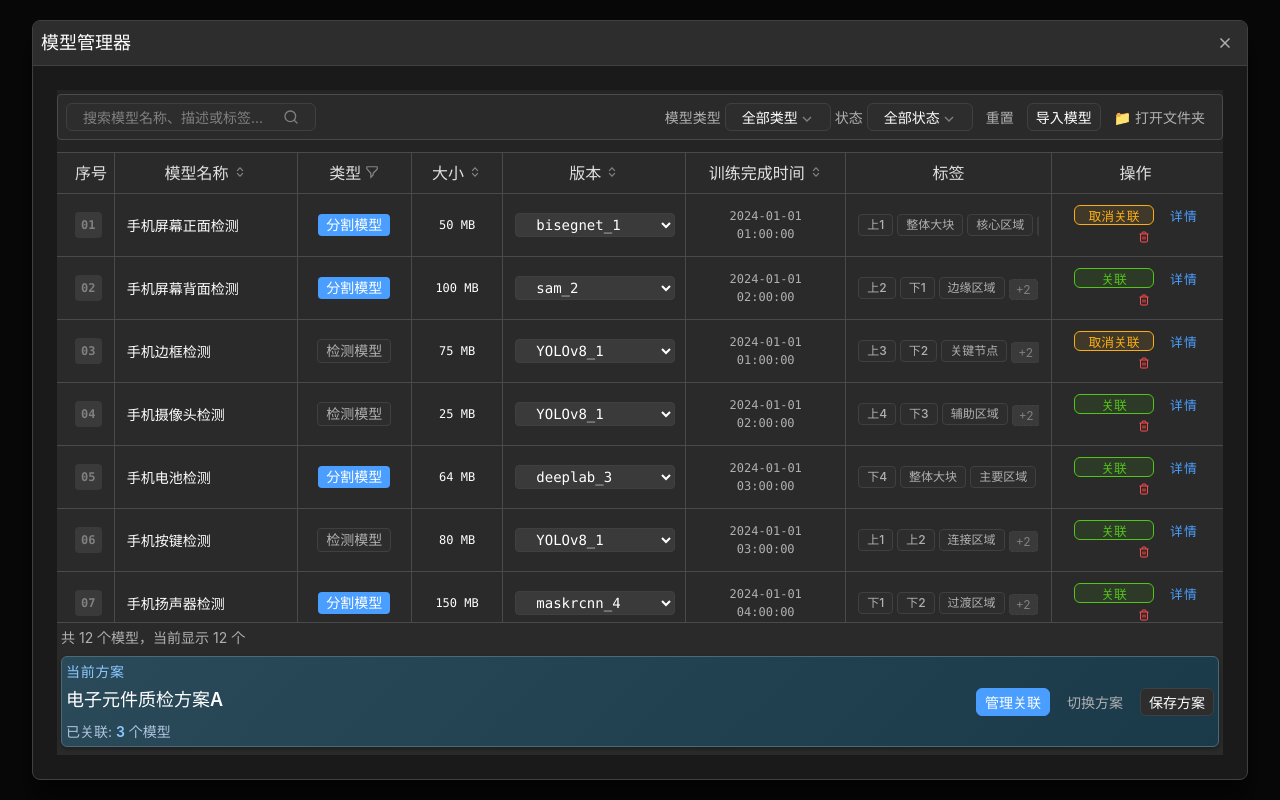
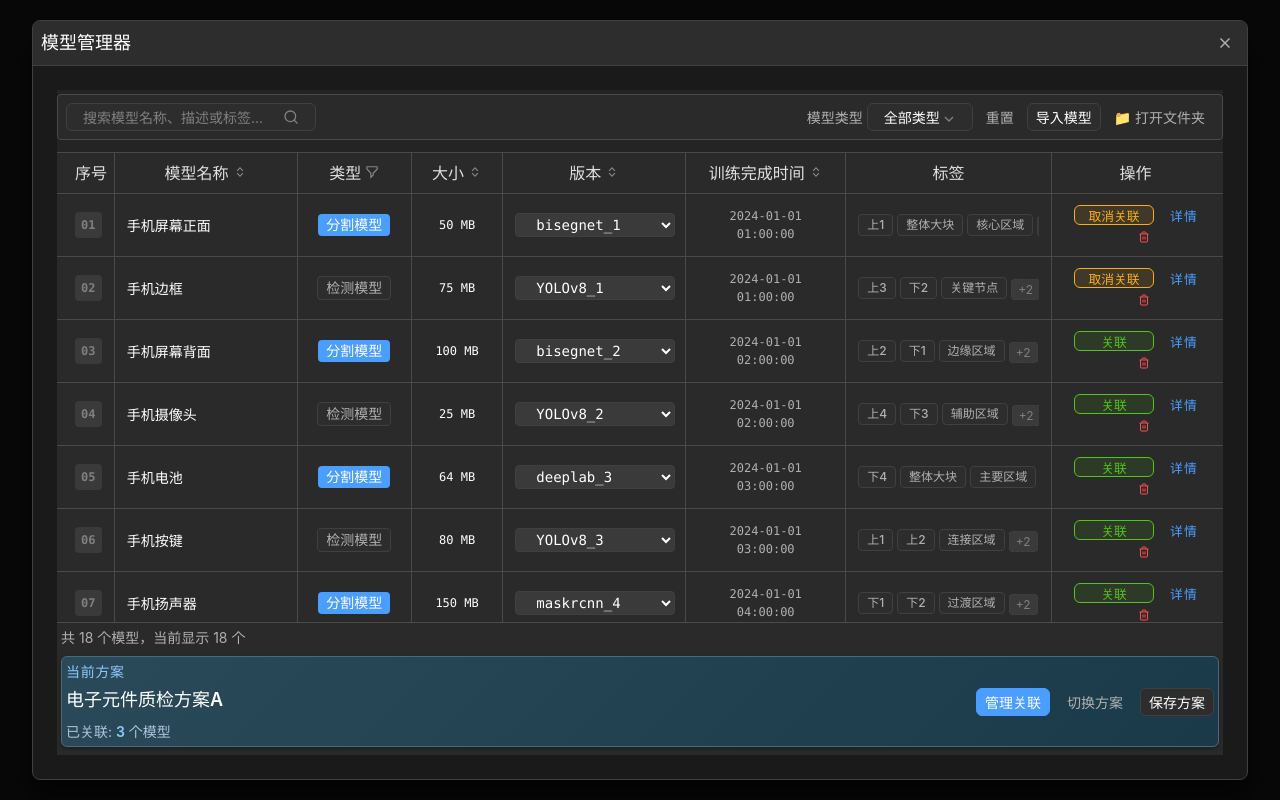
Before and after one commit to PykeW/Model-package-manager, a React (Vite) app: page / in a window 1280 px wide. Built offline with nearby package versions, Linux system fonts and the light colour scheme.

Commit message:
删除模型管理界面中的状态筛选器及相关字段，简化筛选功能，优化代码结构，提升界面简洁性和维护性

```diff
--- a/src/components/ModelForm/ModelForm.tsx
+++ b/src/components/ModelForm/ModelForm.tsx
@@ -26,7 +26,6 @@ export const ModelForm: React.FC<ModelFormProps> = ({
   const [formData, setFormData] = useState<ModelFormData>({
     name: model?.name || '',
     type: model?.type || 'segmentation',
-    status: model?.status || 'active',
     tags: model?.tags || [],
     metadata: {
       framework: model?.metadata.framework || '',
@@ -79,11 +78,7 @@ export const ModelForm: React.FC<ModelFormProps> = ({
     { value: 'detection', label: '检测模型' }
   ];
 
-  const statusOptions = [
-    { value: 'active', label: '活跃' },
-    { value: 'archived', label: '归档' },
-    { value: 'deprecated', label: '废弃' }
-  ];
+
 
   const frameworkOptions = [
     { value: 'PyTorch', label: 'PyTorch' },
@@ -120,14 +115,7 @@ export const ModelForm: React.FC<ModelFormProps> = ({
               />
             </div>
 
-            <div className={styles.formGroup}>
-              <label className={styles.label}>状态</label>
-              <Select
-                value={formData.status}
-                onChange={(value) => setFormData({...formData, status: value as any})}
-                options={statusOptions}
-              />
-            </div>
+
           </div>
         </div>
 
--- a/src/components/ModelManager/ModelFilter.tsx
+++ b/src/components/ModelManager/ModelFilter.tsx
@@ -3,7 +3,7 @@
  */
 
 import React from 'react';
-import type { ModelFilter as ModelFilterType, ModelType, ModelStatus } from '../../types';
+import type { ModelFilter as ModelFilterType, ModelType } from '../../types';
 import { Input, Select, Button } from '../UI';
 import styles from './ModelFilter.module.css';
 
@@ -35,12 +35,7 @@ export const ModelFilter: React.FC<ModelFilterProps> = ({
     });
   };
 
-  const handleStatusChange = (value: string) => {
-    onFilterChange({
-      ...filter,
-      status: value ? value as ModelStatus : undefined
-    });
-  };
+
 
   const handleSearchChange = (value: string) => {
     onSearchChange(value);
@@ -52,12 +47,7 @@ export const ModelFilter: React.FC<ModelFilterProps> = ({
     { value: 'detection', label: '检测模型' }
   ];
 
-  const statusOptions = [
-    { value: '', label: '全部状态' },
-    { value: 'active', label: '活跃' },
-    { value: 'archived', label: '归档' },
-    { value: 'deprecated', label: '废弃' }
-  ];
+
 
   return (
     <div className={[styles.filterContainer, className].filter(Boolean).join(' ')}>
@@ -82,15 +72,7 @@ export const ModelFilter: React.FC<ModelFilterProps> = ({
           />
         </div>
 
-        <div className={styles.filterGroup}>
-          <label className={styles.filterLabel}>状态</label>
-          <Select
-            value={filter.status || ''}
-            onChange={handleStatusChange}
-            options={statusOptions}
-            className={styles.filterSelect}
-          />
-        </div>
+
 
         <Button
           onClick={onReset}
--- a/src/components/ModelTable/ModelTable.tsx
+++ b/src/components/ModelTable/ModelTable.tsx
@@ -2,7 +2,7 @@
  * ModelTable组件 - 模型表格展示
  */
 
-import React, { useState, useEffect } from 'react';
+import React, { useState, useEffect, useCallback } from 'react';
 import type { Model, ModelSort, TableColumn, ModelAssociationType } from '../../types';
 import { Table, Tag, Tooltip } from '../UI';
 import { formatFileSize, formatDate } from '../../utils';
@@ -42,15 +42,11 @@ const generateVersionOptions = (model: Model): VersionOption[] => {
 
   const options: VersionOption[] = [];
 
-  // 根据模型类型选择基础模型列表
-  const segmentationModels = ['bisegnet', 'sam', 'deeplab', 'maskrcnn', 'unet'];
-  const detectionModels = ['YOLOv8', 'YOLOv11', 'fasterrcnn'];
+  // 根据当前模型的实际基础模型来生成选项
+  const { baseModel } = parsed;
 
-  const baseModels = model.type === 'segmentation' ? segmentationModels : detectionModels;
-
-  // 生成8个连续序号的版本选项，但只在同类型模型内循环
+  // 生成8个连续序号的版本选项，使用相同的基础模型
   for (let i = 1; i <= 8; i++) {
-    const baseModel = baseModels[(i - 1) % baseModels.length]; // 在同类型内循环使用基础模型
     const version = `${baseModel}_${i}`;
     options.push({
       value: version,
@@ -77,21 +73,32 @@ export const ModelTable: React.FC<ModelTableProps> = ({
   const [activeFilters, setActiveFilters] = useState<Record<string, string[]>>({});
   const [modelVersions, setModelVersions] = useState<Record<string, string>>({});
 
+  // 检查模型是否已关联
+  const isModelAssociated = useCallback((modelId: string): boolean => {
+    return associations.some(assoc => assoc.modelId === modelId && assoc.isEnabled);
+  }, [associations]);
+
   // 当models数据变化时，更新filteredModels和版本状态
   useEffect(() => {
-    setFilteredModels(models);
+    // 对模型进行排序：已关联的模型排在前面
+    const sortedModels = [...models].sort((a, b) => {
+      const aAssociated = isModelAssociated(a.id);
+      const bAssociated = isModelAssociated(b.id);
+
+      if (aAssociated && !bAssociated) return -1; // a已关联，b未关联，a排在前面
+      if (!aAssociated && bAssociated) return 1;  // a未关联，b已关联，b排在前面
+      return 0; // 都关联或都未关联，保持原有顺序
+    });
+
+    setFilteredModels(sortedModels);
+
     // 初始化每个模型的版本状态
     const initialVersions: Record<string, string> = {};
     models.forEach(model => {
       initialVersions[model.id] = model.version;
     });
     setModelVersions(initialVersions);
-  }, [models]);
-
-  // 检查模型是否已关联
-  const isModelAssociated = (modelId: string): boolean => {
-    return associations.some(assoc => assoc.modelId === modelId && assoc.isEnabled);
-  };
+  }, [models, associations, isModelAssociated]);
 
   // 处理版本切换
   const handleVersionChange = (modelId: string, newVersion: string) => {
--- a/src/data/mockModels.ts
+++ b/src/data/mockModels.ts
@@ -8,7 +8,7 @@ import type { Model } from '../types';
 export const mockModels: Model[] = [
   {
     id: 'model-1',
-    name: '手机屏幕正面检测',
+    name: '手机屏幕正面',
     type: 'segmentation',
     version: 'bisegnet_1',
     timestamp: new Date('2024-12-15T09:30:00'),
@@ -37,9 +37,9 @@ export const mockModels: Model[] = [
   },
   {
     id: 'model-2',
-    name: '手机屏幕背面检测',
+    name: '手机屏幕背面',
     type: 'segmentation',
-    version: 'sam_2',
+    version: 'bisegnet_2', // 使用相同基础模型
     timestamp: new Date('2024-12-10T16:45:00'),
     trainingCompletedAt: new Date('2024-12-10T15:30:00'),
     tags: ['上2', '下1', '边缘区域', '摄像头区域', '指纹识别'],
@@ -59,9 +59,9 @@ export const mockModels: Model[] = [
   },
   {
     id: 'model-3',
-    name: '手机边框检测',
+    name: '手机边框',
     type: 'detection',
-    version: 'YOLOv8_1',
+    version: 'YOLOv8_1', // 改回检测模型的基础模型
     timestamp: new Date('2024-12-08T11:20:00'),
     trainingCompletedAt: new Date('2024-12-08T10:15:00'),
     tags: ['上3', '下2', '关键节点', '金属边框', '塑料边框'],
@@ -81,7 +81,7 @@ export const mockModels: Model[] = [
   },
   {
     id: 'model-4',
-    name: '手机摄像头检测',
+    name: '手机摄像头',
     type: 'detection',
     version: 'YOLOv8_2',
     timestamp: new Date('2024-12-05T14:15:00'),
@@ -103,7 +103,7 @@ export const mockModels: Model[] = [
   },
   {
     id: 'model-5',
-    name: '手机电池检测',
+    name: '手机电池',
     type: 'segmentation',
     version: 'deeplab_3',
     timestamp: new Date('2024-12-01T10:30:00'),
@@ -125,7 +125,7 @@ export const mockModels: Model[] = [
   },
   {
     id: 'model-6',
-    name: '手机按键检测',
+    name: '手机按键',
     type: 'detection',
     version: 'YOLOv8_3',
     timestamp: new Date('2024-11-28T13:45:00'),
@@ -147,7 +147,7 @@ export const mockModels: Model[] = [
   },
   {
     id: 'model-7',
-    name: '手机扬声器检测',
+    name: '手机扬声器',
     type: 'segmentation',
     version: 'maskrcnn_4',
     timestamp: new Date('2024-11-25T08:20:00'),
@@ -169,7 +169,7 @@ export const mockModels: Model[] = [
   },
   {
     id: 'model-8',
-    name: '手机充电口检测',
+    name: '手机充电口',
     type: 'detection',
     version: 'YOLOv8_4',
     timestamp: new Date('2024-11-20T15:10:00'),
@@ -191,7 +191,7 @@ export const mockModels: Model[] = [
   },
   {
     id: 'model-9',
-    name: '平板屏幕正面检测',
+    name: '平板屏幕正面',
     type: 'segmentation',
     version: 'unet_5',
     timestamp: new Date('2024-11-15T12:30:00'),
@@ -213,7 +213,7 @@ export const mockModels: Model[] = [
   },
   {
     id: 'model-10',
-    name: '笔记本电脑键盘检测',
+    name: '笔记本电脑键盘',
     type: 'detection',
     version: 'YOLOv11_1',
     timestamp: new Date('2024-11-10T09:45:00'),
@@ -235,7 +235,7 @@ export const mockModels: Model[] = [
   },
   {
     id: 'model-11',
-    name: '智能手表表盘检测',
+    name: '智能手表表盘',
     type: 'segmentation',
     version: 'fasterrcnn_6',
     timestamp: new Date('2024-11-05T14:20:00'),
@@ -257,7 +257,7 @@ export const mockModels: Model[] = [
   },
   {
     id: 'model-12',
-    name: '耳机外观检测',
+    name: '耳机外观',
     type: 'detection',
     version: 'YOLOv8_5',
     timestamp: new Date('2024-10-30T11:15:00'),
@@ -275,6 +275,138 @@ export const mockModels: Model[] = [
       inputShape: [3, 400, 400],
       outputShape: [1500, 5],
       parameters: 12582912
+    }
+  },
+  {
+    id: 'model-13',
+    name: '手机主板',
+    type: 'segmentation',
+    version: 'sam_7',
+    timestamp: new Date('2024-10-25T16:30:00'),
+    trainingCompletedAt: new Date('2024-10-25T15:15:00'),
+    tags: ['主板', '电路', '芯片', '焊接', '电容'],
+    status: 'active',
+    metadata: {
+      size: 125829120, // 120MB
+      accuracy: 0.934,
+      framework: 'PyTorch',
+      description: '手机主板缺陷检测模型，支持电路和芯片检测',
+      author: '硬件AI团队',
+      license: 'MIT',
+      trainingDataset: 'PCB Dataset',
+      inputShape: [3, 1024, 1024],
+      outputShape: [100, 81],
+      parameters: 52428800
+    }
+  },
+  {
+    id: 'model-14',
+    name: '手机天线',
+    type: 'detection',
+    version: 'YOLOv8_6',
+    timestamp: new Date('2024-10-20T13:45:00'),
+    trainingCompletedAt: new Date('2024-10-20T12:30:00'),
+    tags: ['天线', '信号', '5G', 'WiFi', '蓝牙'],
+    status: 'active',
+    metadata: {
+      size: 36700160, // 35MB
+      accuracy: 0.867,
+      framework: 'TensorFlow',
+      description: '手机天线缺陷检测模型，支持5G、WiFi、蓝牙天线检测',
+      author: '通信AI团队',
+      license: 'Apache 2.0',
+      trainingDataset: 'Antenna Dataset',
+      inputShape: [3, 512, 512],
+      outputShape: [2000, 5],
+      parameters: 15728640
+    }
+  },
+  {
+    id: 'model-15',
+    name: '手机散热器',
+    type: 'segmentation',
+    version: 'deeplab_8',
+    timestamp: new Date('2024-10-15T10:20:00'),
+    trainingCompletedAt: new Date('2024-10-15T09:05:00'),
+    tags: ['散热器', '导热', '铜管', '风扇', '温度'],
+    status: 'active',
+    metadata: {
+      size: 83886080, // 80MB
+      accuracy: 0.912,
+      framework: 'PyTorch',
+      description: '手机散热器缺陷检测模型，支持导热和散热检测',
+      author: '热管理AI团队',
+      license: 'MIT',
+      trainingDataset: 'Thermal Dataset',
+      inputShape: [3, 768, 768],
+      outputShape: [10000, 90],
+      parameters: 33554432
+    }
+  },
+  {
+    id: 'model-16',
+    name: '手机振动马达',
+    type: 'detection',
+    version: 'YOLOv11_2',
+    timestamp: new Date('2024-10-10T14:30:00'),
+    trainingCompletedAt: new Date('2024-10-10T13:15:00'),
+    tags: ['振动', '马达', '触觉', '反馈', '线性马达'],
+    status: 'active',
+    metadata: {
+      size: 29360128, // 28MB
+      accuracy: 0.845,
+      framework: 'TensorFlow Lite',
+      description: '手机振动马达缺陷检测模型，支持触觉反馈检测',
+      author: '触觉AI团队',
+      license: 'BSD-3-Clause',
+      trainingDataset: 'Haptic Dataset',
+      inputShape: [3, 400, 400],
+      outputShape: [1200, 5],
+      parameters: 10485760
+    }
+  },
+  {
+    id: 'model-17',
+    name: '手机麦克风',
+    type: 'segmentation',
+    version: 'maskrcnn_7',
+    timestamp: new Date('2024-10-05T11:15:00'),
+    trainingCompletedAt: new Date('2024-10-05T10:00:00'),
+    tags: ['麦克风', '音频', '降噪', '通话', '录音'],
+    status: 'active',
+    metadata: {
+      size: 52428800, // 50MB
+      accuracy: 0.889,
+      framework: 'PyTorch',
+      description: '手机麦克风缺陷检测模型，支持音频和降噪检测',
+      author: '音频AI团队',
+      license: 'MIT',
+      trainingDataset: 'Audio Dataset',
+      inputShape: [3, 640, 640],
+      outputShape: [8400, 84],
+      parameters: 20971520
+    }
+  },
+  {
+    id: 'model-18',
+    name: '手机指纹模块',
+    type: 'detection',
+    version: 'fasterrcnn_8',
+    timestamp: new Date('2024-09-30T16:45:00'),
+    trainingCompletedAt: new Date('2024-09-30T15:30:00'),
+    tags: ['指纹', '识别', '安全', '生物识别', '解锁'],
+    status: 'active',
+    metadata: {
+      size: 41943040, // 40MB
+      accuracy: 0.923,
+      framework: 'TensorFlow',
+      description: '手机指纹模块缺陷检测模型，支持生物识别检测',
+      author: '安全AI团队',
+      license: 'Apache 2.0',
+      trainingDataset: 'Biometric Dataset',
+      inputShape: [3, 512, 512],
+      outputShape: [2500, 5],
+      parameters: 16777216
     }
   }
 ];
--- a/src/hooks/useModelTable.ts
+++ b/src/hooks/useModelTable.ts
@@ -51,10 +51,7 @@ export const useModelTable = ({
       result = result.filter(model => model.type === filter.type);
     }
 
-    // 应用状态过滤
-    if (filter.status) {
-      result = result.filter(model => model.status === filter.status);
-    }
+
 
     // 应用标签过滤
     if (filter.tags && filter.tags.length > 0) {
--- a/src/types/model.ts
+++ b/src/types/model.ts
@@ -33,7 +33,6 @@ export type ModelStatus = Model['status'];
 
 export interface ModelFilter {
   type?: ModelType;
-  status?: ModelStatus;
   tags?: string[];
   searchTerm?: string;
 }
@@ -47,7 +46,6 @@ export interface ModelFormData {
   name: string;
   type: ModelType;
   tags: string[];
-  status: ModelStatus;
   metadata: Partial<ModelMetadata>;
 }
 
```
Also changed, not shown: 2 other files (tests, documents, lock files or other folders).
